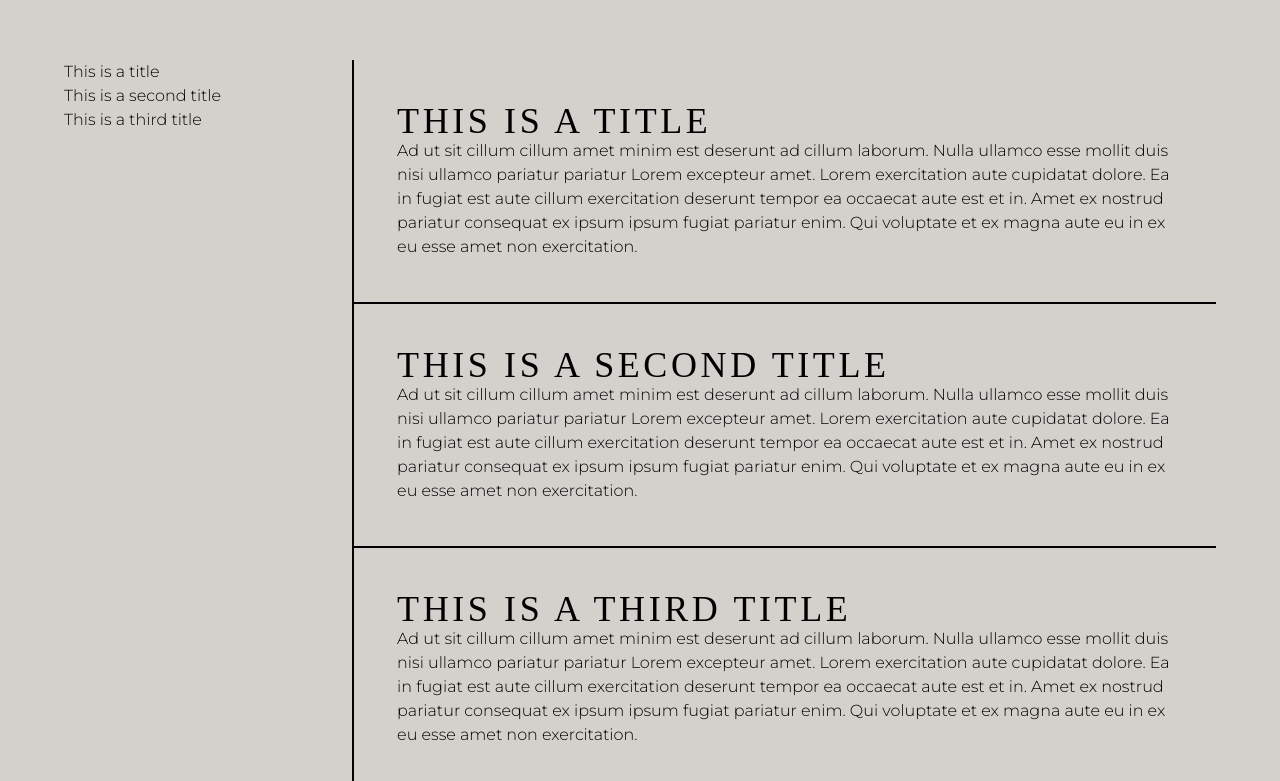
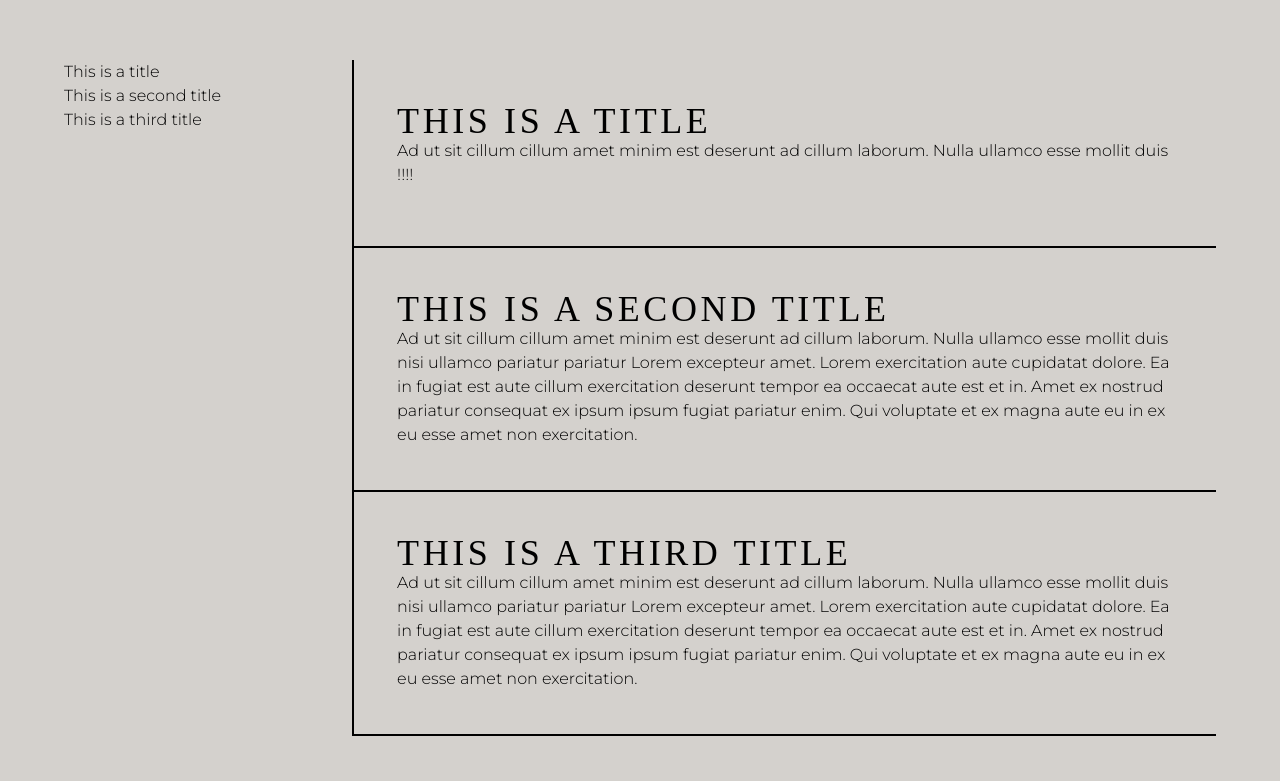
Before and after one commit to letscodegirl/project-2-ioc-tailwind-magazine, a Jekyll site: the page built from members-area.html, in a window 1280 px wide and 900 px high, scrolled down 604 px, cut to the strip 119-900 px from the top of the window. Built offline with Jekyll 4.4.1, drawn with Linux system fonts in a browser that asks for light colours; some web fonts are replaced; comment, search, counter and statistics services are not loaded.

Commit message:
Updated 1 file via CloudCannon.

```diff
--- a/members-area.html
+++ b/members-area.html
@@ -8,13 +8,26 @@ banner:
     image_path: /uploads/travel/travel-2.jpg
 members-content:
   - title: This is a title
-      content_html: Ad ut sit cillum cillum amet minim est deserunt ad cillum laborum. Nulla ullamco esse mollit duis nisi ullamco pariatur pariatur Lorem excepteur amet. Lorem exercitation aute cupidatat dolore. Ea in fugiat est aute cillum exercitation deserunt tempor ea occaecat aute est et in. Amet ex nostrud pariatur consequat ex ipsum ipsum fugiat pariatur enim. Qui voluptate et ex magna aute eu in ex eu esse amet non exercitation.
+    content_html: >-
+      <p>Ad ut sit cillum cillum amet minim est deserunt ad cillum laborum.
+      Nulla ullamco esse mollit duis !!!!</p>
   - title: This is a second title
-      content_html: Ad ut sit cillum cillum amet minim est deserunt ad cillum laborum. Nulla ullamco esse mollit duis nisi ullamco pariatur pariatur Lorem excepteur amet. Lorem exercitation aute cupidatat dolore. Ea in fugiat est aute cillum exercitation deserunt tempor ea occaecat aute est et in. Amet ex nostrud pariatur consequat ex ipsum ipsum fugiat pariatur enim. Qui voluptate et ex magna aute eu in ex eu esse amet non exercitation.
+    content_html: >-
+      Ad ut sit cillum cillum amet minim est deserunt ad cillum laborum. Nulla
+      ullamco esse mollit duis nisi ullamco pariatur pariatur Lorem excepteur
+      amet. Lorem exercitation aute cupidatat dolore. Ea in fugiat est aute
+      cillum exercitation deserunt tempor ea occaecat aute est et in. Amet ex
+      nostrud pariatur consequat ex ipsum ipsum fugiat pariatur enim. Qui
+      voluptate et ex magna aute eu in ex eu esse amet non exercitation.
   - title: This is a third title
-      content_html: Ad ut sit cillum cillum amet minim est deserunt ad cillum laborum. Nulla ullamco esse mollit duis nisi ullamco pariatur pariatur Lorem excepteur amet. Lorem exercitation aute cupidatat dolore. Ea in fugiat est aute cillum exercitation deserunt tempor ea occaecat aute est et in. Amet ex nostrud pariatur consequat ex ipsum ipsum fugiat pariatur enim. Qui voluptate et ex magna aute eu in ex eu esse amet non exercitation.
+    content_html: >-
+      Ad ut sit cillum cillum amet minim est deserunt ad cillum laborum. Nulla
+      ullamco esse mollit duis nisi ullamco pariatur pariatur Lorem excepteur
+      amet. Lorem exercitation aute cupidatat dolore. Ea in fugiat est aute
+      cillum exercitation deserunt tempor ea occaecat aute est et in. Amet ex
+      nostrud pariatur consequat ex ipsum ipsum fugiat pariatur enim. Qui
+      voluptate et ex magna aute eu in ex eu esse amet non exercitation.
 ---
-
 {% include hero-banner.html %}
 
 <section class="min-h-80 p-5p grid grid-cols-4 divide-x-2 divide-black">
```
Lines whose indentation alone changed are shown as unchanged.
